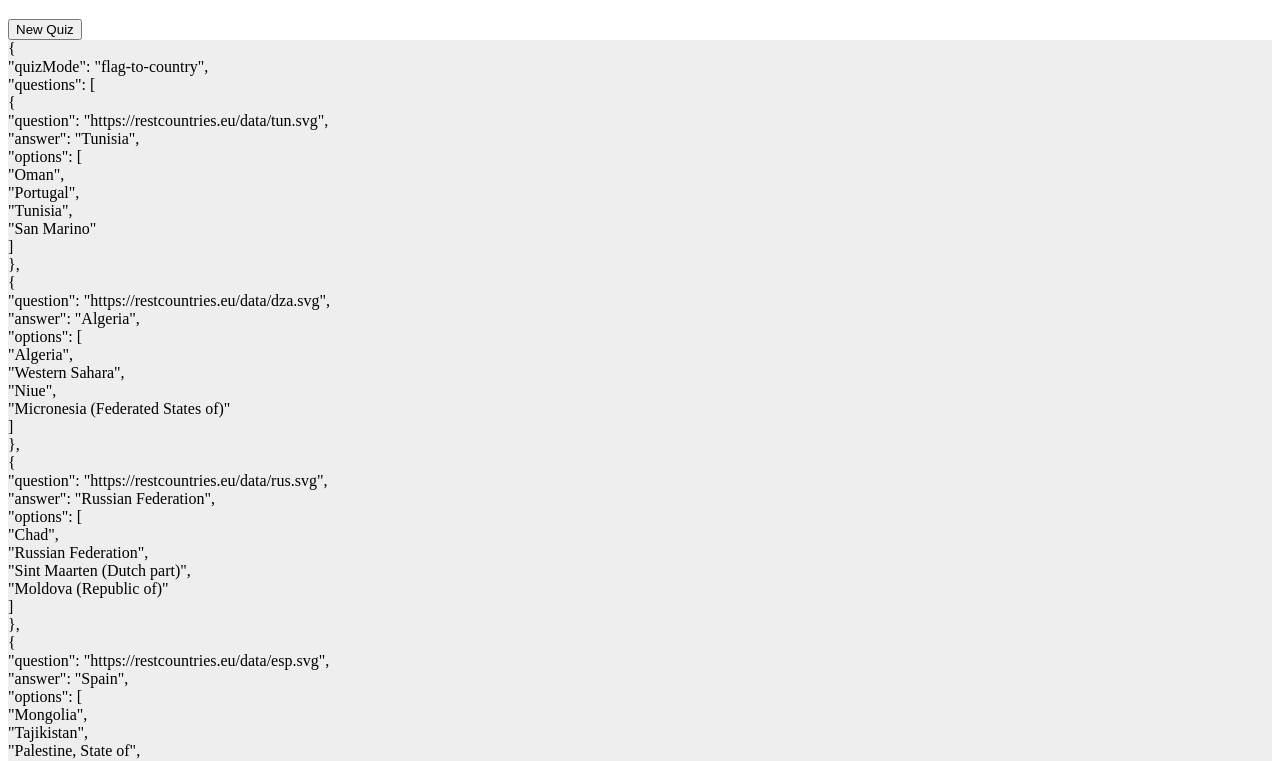
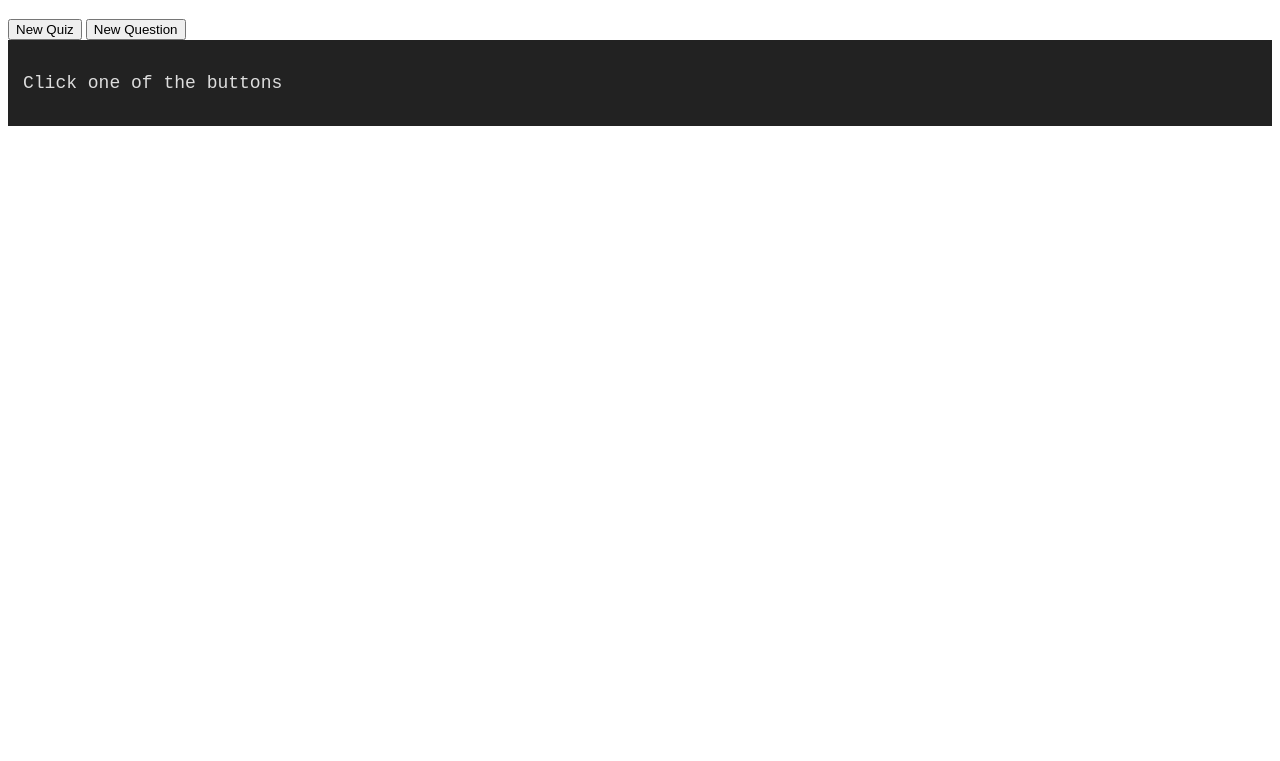
Before and after one commit to nicograef/country-quiz, a website: page demo/index.html in a window 1280 px wide. Shown: the part 61-822 px from the top of the page. After the commit the page ends 800 px from the top, so only its background shows below. Drawn offline with Linux system fonts and the light colour scheme.

Commit message:
added simple demo page (for github pages)

```diff
--- a/demo/index.html
+++ b/demo/index.html
@@ -5,21 +5,44 @@
     <meta name="viewport" content="width=device-width, initial-scale=1.0" />
     <meta http-equiv="X-UA-Compatible" content="ie=edge" />
     <title>Country Quiz Demo</title>
+    <style>
+      #code-wrapper {
+        /* max-height: 600px; */
+        /* overflow: scroll; */
+        font-family: monospace;
+        font-size: 18px;
+        padding: 15px;
+        background: #222;
+        color: #ddd;
+      }
+    </style>
   </head>
   <body>
     <h1>Demo of Country Quiz</h1>
     <button onclick="printNewQuiz()">New Quiz</button>
-    <div id="content" style="background: #eee"></div>
+    <button onclick="printNewQuestion()">New Question</button>
+    <br />
+    <div id="code-wrapper">
+      <pre id="content">Click one of the buttons</pre>
+    </div>
     <script src="../dist/bundle.umd.js"></script>
     <script>
-      var contentWrapper = document.getElementById('content')
-      function printNewQuiz() {
-        var quiz = CountryQuiz.newQuiz()
-        contentWrapper.innerText = JSON.stringify(quiz, null, 4)
+      const contentWrapper = document.getElementById('content')
+
+      const printNewQuiz = () => {
+        const quiz = CountryQuiz.newQuiz()
+        console.log(quiz)
+        contentWrapper.innerHTML = JSON.stringify(quiz, null, 2)
       }
-      document.addEventListener('DOMContentLoaded', function() {
-        printNewQuiz()
-      })
+
+      const printNewQuestion = () => {
+        const question = CountryQuiz.newRandomQuestion()
+        console.log(question)
+        contentWrapper.innerHTML = JSON.stringify(question, null, 2)
+      }
+      // document.addEventListener('DOMContentLoaded', function() {
+      //   printNewQuiz()
+      // })
     </script>
   </body>
 </html>
--- a/package.json
+++ b/package.json
@@ -25,7 +25,7 @@
   },
   "repository": {
     "type": "git",
-    "url": "git+https://github.com/nicograef/country-quiz.git"
+    "url": "https://github.com/nicograef/country-quiz.git"
   },
   "keywords": [
     "quiz",
```
